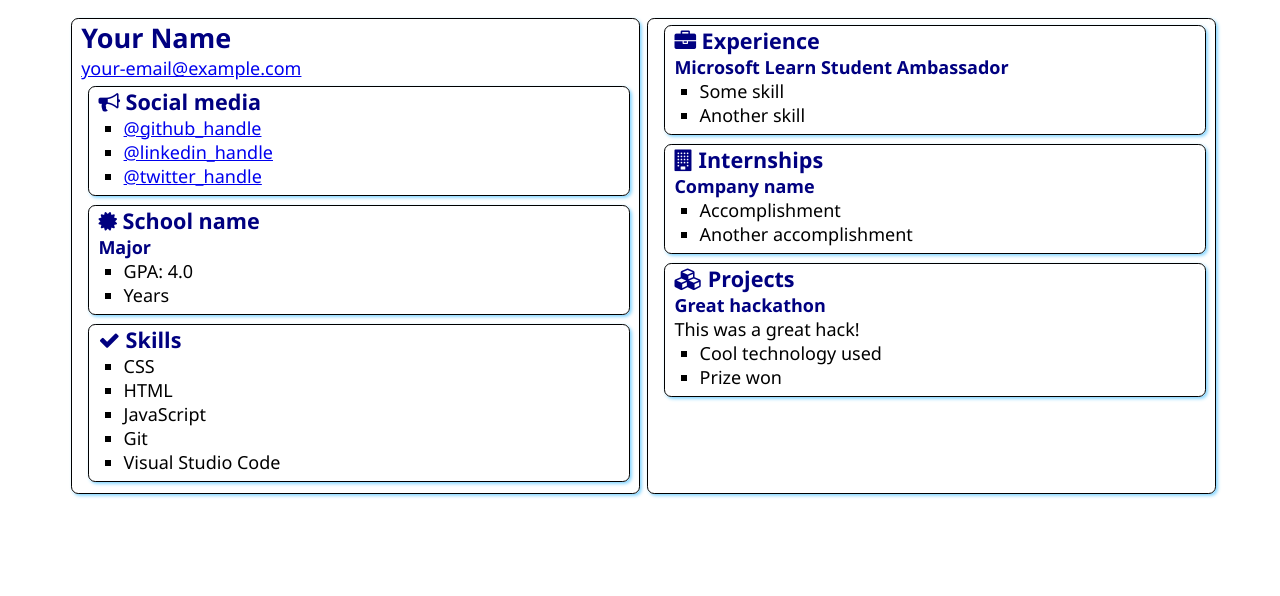
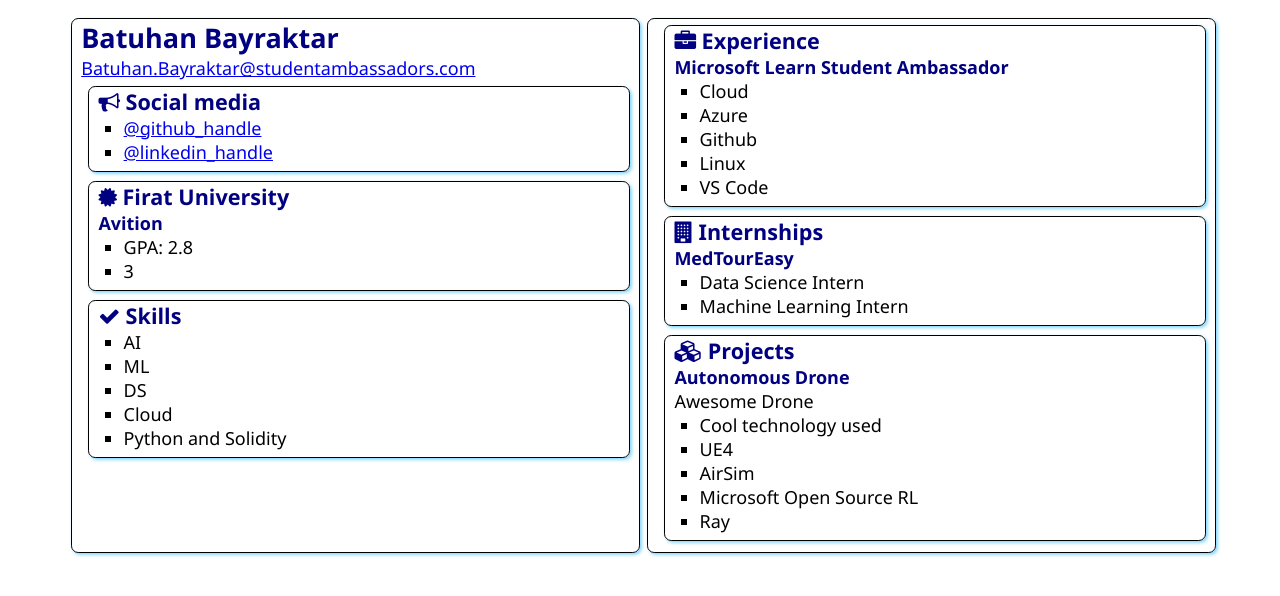
Before and after one commit to batuhanbayraktarmicrosoft/SATechnicalOnboarding, a plain HTML site: page src/index.html in a window 1280 px wide. Drawn offline with Linux system fonts and the light colour scheme.

Commit message:
Commit Message

```diff
--- a/src/index.html
+++ b/src/index.html
@@ -12,8 +12,10 @@
 <body>
     <main>
         <article class="box">
-            <h1>Your Name</h1>
-            <div><a href="mailto:your.email@example.com">your-email@example.com</a></div>
+            <h1>Batuhan Bayraktar</h1>
+            <div><a href="mailto:
+                Batuhan.Bayraktar@studentambassadors.com">
+                Batuhan.Bayraktar@studentambassadors.com</a></div>
 
             <section class="box">
                 <h2>
@@ -21,9 +23,8 @@
                     Social media
                 </h2>
                 <ul>
-                    <li><a href="https://github.com/<handle>">@github_handle</a></li>
-                    <li><a href="https://linkedin.com/in/<handle>">@linkedin_handle</a></li>
-                    <li><a href="https://twitter.com/<handle>">@twitter_handle</a></li>
+                    <li><a href="https://github.com/batuhanbayraktarmicrosoft">@github_handle</a></li>
+                    <li><a href="https://www.linkedin.com/in/batuhan-bayraktar/">@linkedin_handle</a></li>
                 </ul>
             </section>
 
@@ -31,12 +32,12 @@
                 <div class="education">
                     <h2>
                         <i class="fa fa-certificate" aria-hidden="true"></i>
-                        School name
+                        Firat University
                     </h2>
-                    <h3>Major</h3>
+                    <h3>Avition</h3>
                     <ul>
-                        <li>GPA: 4.0</li>
-                        <li>Years</li>
+                        <li>GPA: 2.8</li>
+                        <li>3</li>
                     </ul>
                 </div>
             </section>
@@ -47,11 +48,11 @@
                     Skills
                 </h2>
                 <ul>
-                    <li>CSS</li>
-                    <li>HTML</li>
-                    <li>JavaScript</li>
-                    <li>Git</li>
-                    <li>Visual Studio Code</li>
+                    <li>AI</li>
+                    <li>ML</li>
+                    <li>DS</li>
+                    <li>Cloud</li>
+                    <li>Python and Solidity</li>
                 </ul>
             </section>
         </article>
@@ -63,8 +64,11 @@
                 </h2>
                 <h3>Microsoft Learn Student Ambassador</h3>
                 <ul>
-                    <li>Some skill</li>
-                    <li>Another skill</li>
+                    <li>Cloud</li>
+                    <li>Azure</li>
+                    <li>Github</li>
+                    <li>Linux</li>
+                    <li>VS Code</li>
                 </ul>
             </section>
             <section class="box">
@@ -73,10 +77,10 @@
                     Internships
                 </h2>
 
-                <h3>Company name</h3>
+                <h3>MedTourEasy</h3>
                 <ul>
-                    <li>Accomplishment</li>
-                    <li>Another accomplishment</li>
+                    <li>Data Science Intern</li>
+                    <li>Machine Learning Intern</li>
                 </ul>
             </section>
             <section class="box">
@@ -85,11 +89,14 @@
                     Projects
                 </h2>
 
-                <h3>Great hackathon</h3>
-                <div>This was a great hack!</div>
+                <h3>Autonomous Drone</h3>
+                <div>Awesome Drone</div>
                 <ul>
                     <li>Cool technology used</li>
-                    <li>Prize won</li>
+                    <li>UE4</li>
+                    <li>AirSim</li>
+                    <li>Microsoft Open Source RL </li>
+                    <li>Ray</li>
                 </ul>
             </section>
         </article>
```
